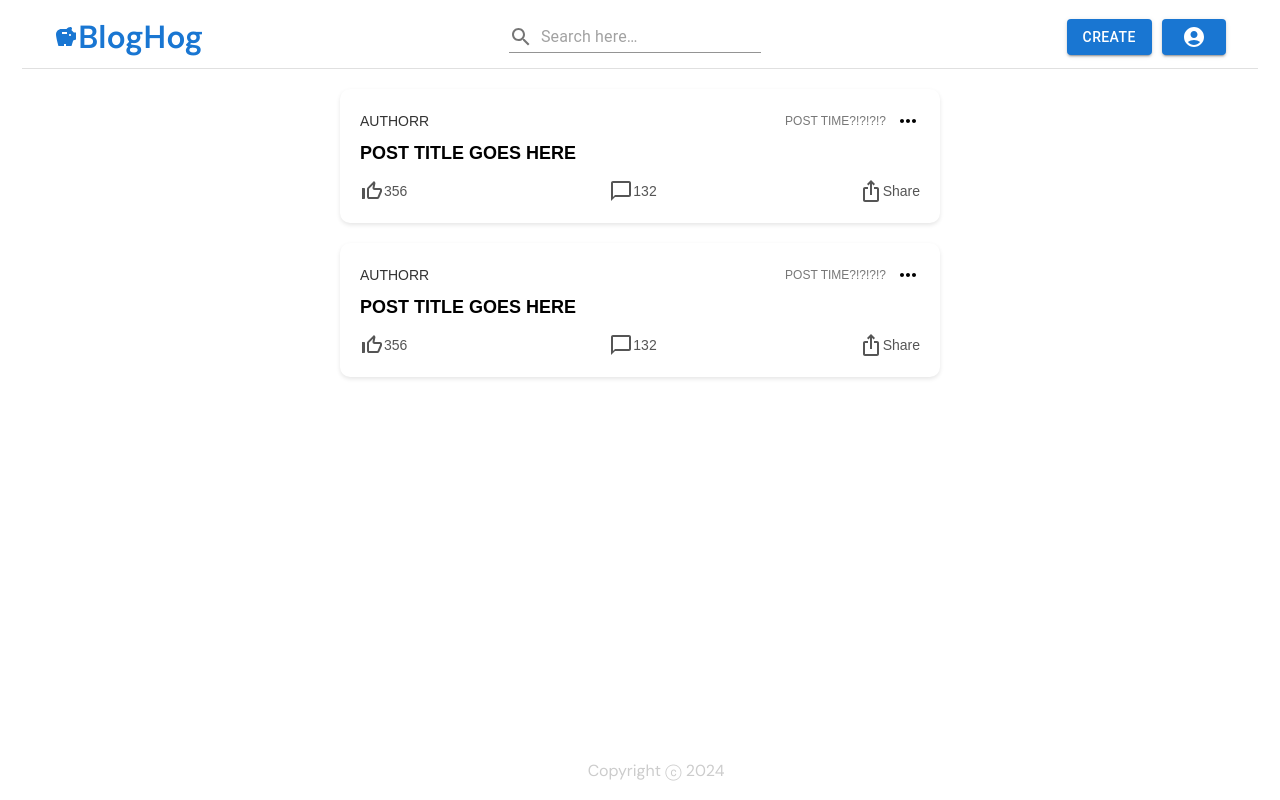
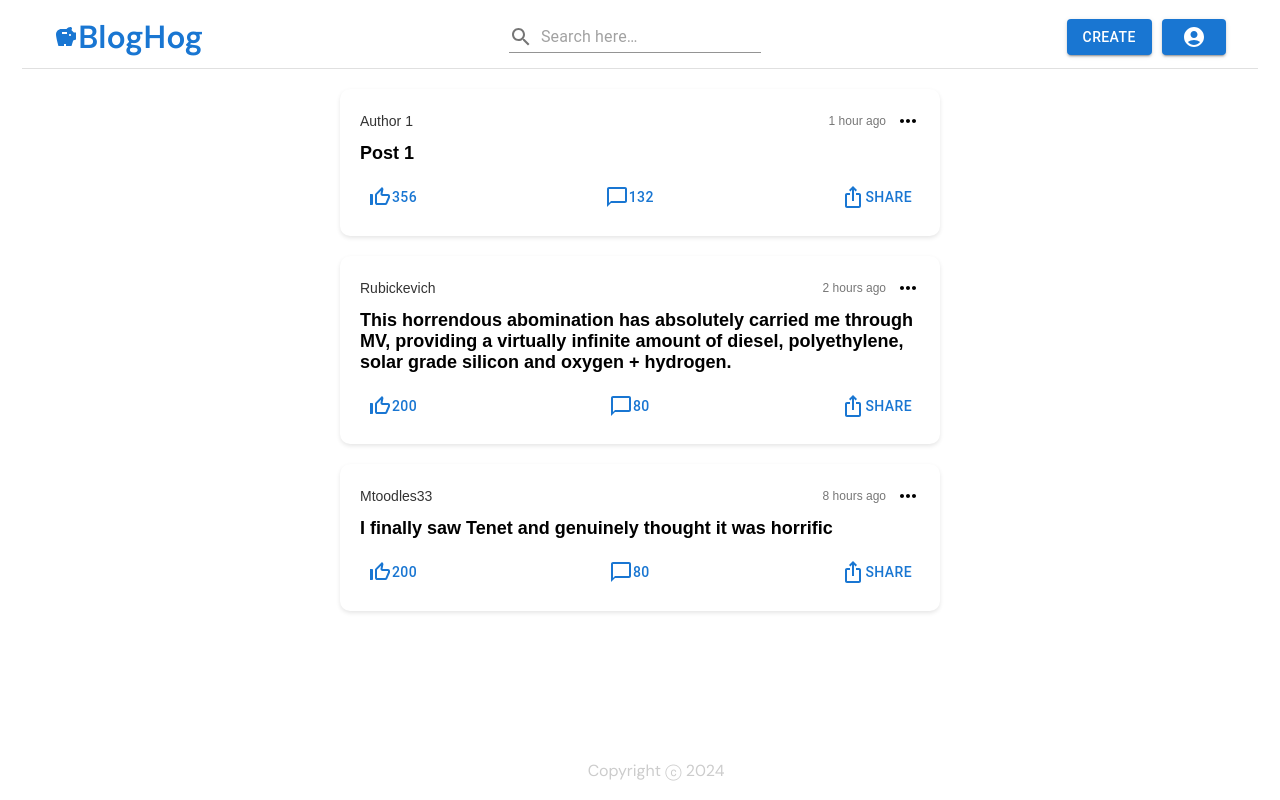
Before and after one commit to meg546/BlogHog, a React (Create React App) app: page / in a window 1280 px wide. Built offline with nearby package versions, Linux system fonts and the light colour scheme.

Commit message:
Added a detailed post screen

```diff
--- a/public/styles.css
+++ b/public/styles.css
@@ -100,7 +100,7 @@ footer p {
 
 /* //////////////////////////////////////////////// */
 /* Styling for the Navbar.jsx, the navbar */
-.header {
+.nav-header {
   border-bottom: 1px solid #e0e0e0;
   padding-bottom: 10px;
   width: 99%;
--- a/src/components/App.jsx
+++ b/src/components/App.jsx
@@ -4,18 +4,29 @@ import Navbar from './Navbar';
 import Footer from './Footer';
 import CreatePost from './CreatePost';
 import Register from './Register';
-import Home from './Home'; // Import the Home component
+import Home from './Home';
+import DetailedPost from './DetailedPost';
+import testImage from './this-horrendous-abomination-has-absolutely-carried-me-v0-m1xnw838tted1.webp'
 
 function App() {
-    function routeProfile(){
-        return("/Register");
+    // Example posts data; in a real application, this would come from an API
+    const posts = [
+        { id: 1, author: "Author 1", time: "1 hour ago", title: "Post 1", content: "Detailed content for post 1", reactions: 356, comments: 132 },
+        { id: 2, author: "Rubickevich", time: "2 hours ago", title: "This horrendous abomination has absolutely carried me through MV, providing a virtually infinite amount of diesel, polyethylene, solar grade silicon and oxygen + hydrogen.", content: testImage, reactions: 200, comments: 80 },
+        { id: 3, author: "Mtoodles33", time: "8 hours ago", title: "I finally saw Tenet and genuinely thought it was horrific", content: "I have seen all of Christopher Nolan’s movies from the past 15 years or so. For the most part I’ve loved them. My expectations for Tenet were a bit tempered as I knew it wasn’t his most critically acclaimed release but I was still excited. Also, I’m not really a movie snob. I enjoy a huge variety of films and can appreciate most of them for what they are. Which is why I was actually shocked at how much I disliked this movie. I tried SO hard to get into the story but I just couldn’t. I don’t consider myself one to struggle with comprehension in movies, but for 95% of the movie I was just trying to figure out what just happened and why, only to see it move on to another mind twisting sequence that I only half understood (at best).", reactions: 200, comments: 80 },
+    ];
+
+
+    function routeProfile() {
+        return "/Register";
     }
 
     return (
         <Router>
             <Navbar />
             <Routes>
-                <Route path="/" element={<Home />} /> {/* Home route displaying posts */}
+                <Route path="/" element={<Home posts={posts} />} /> {/* Home route displaying posts */}
+                <Route path="/posts/:postId" element={<DetailedPost posts={posts} />} /> {/* Detailed post view */}
                 <Route path="/CreatePost" element={<CreatePost />} /> {/* Route for CreatePost */}
                 <Route path={routeProfile()} element={<Register />} /> {/* Route for Register */}
             </Routes>
--- /dev/null
+++ b/src/components/DetailedPost.jsx
@@ -0,0 +1,47 @@
+import React from 'react';
+import MoreHorizIcon from '@mui/icons-material/MoreHoriz';
+import ThumbUpOffAltIcon from '@mui/icons-material/ThumbUpOffAlt';
+import ChatBubbleOutlineIcon from '@mui/icons-material/ChatBubbleOutline';
+import IosShareIcon from '@mui/icons-material/IosShare';
+import Button from '@mui/material/Button';
+import { useParams } from 'react-router-dom';
+
+function DetailedPost({ posts }) {
+    const { postId } = useParams();
+    const post = posts.find(p => p.id === parseInt(postId, 10));
+
+    if (!post) {
+        return <div>Post not found</div>;
+    }
+
+    const isImageUrl = (url) => {
+        return /\.(jpeg|jpg|gif|png|webp)$/.test(url);
+    };
+
+    return (
+        <div className="post">
+            <div className="post-header">
+                <p className="author">{post.author}</p>
+                <div className="post-time-container">
+                    <p className="post-time">{post.time}</p>
+                    <MoreHorizIcon />
+                </div>
+            </div>
+            <div className="post-content">
+                <h2>{post.title}</h2>
+                {isImageUrl(post.content) ? (
+                    <img src={post.content} alt={post.title} style={{ maxWidth: '100%', height: 'auto' }} />
+                ) : (
+                    <p>{post.content}</p>
+                )}
+            </div>
+            <div className="post-footer">
+                <Button className="reaction"> <ThumbUpOffAltIcon /> {post.reactions}</Button>
+                <Button className="reaction"> <ChatBubbleOutlineIcon /> {post.comments}</Button>
+                <Button className="reaction"> <IosShareIcon /> Share</Button>
+            </div>
+        </div>
+    );
+}
+
+export default DetailedPost;
--- a/src/components/Home.jsx
+++ b/src/components/Home.jsx
@@ -1,12 +1,21 @@
 import React from 'react';
+import { Link } from 'react-router-dom';
 import Post from './Post';
 
-function Home() {
-
+function Home({ posts }) {
     return (
         <div className="home">
-            <Post/>
-            <Post/>
+            {posts.map(post => (
+                <Link to={`/posts/${post.id}`} key={post.id} style={{ textDecoration: 'none', color: 'inherit' }}>
+                    <Post
+                        author={post.author}
+                        time={post.time}
+                        title={post.title}
+                        reactions={post.reactions}
+                        comments={post.comments}
+                    />
+                </Link>
+            ))}
         </div>
     );
 }
--- a/src/components/Navbar.jsx
+++ b/src/components/Navbar.jsx
@@ -10,10 +10,10 @@ function Navbar() {
     const theme = useTheme();
 
     return (
-        <header style={headerStyle}>
-            <div style={navContainerStyle}>
-                <h1 style={brandStyle}>
-                    <Link to="/" style={{ ...logoLinkStyle, color: theme.palette.primary.main }}>
+        <header className="nav-header">
+            <div className="nav-container">
+                <h1 className="brand">
+                    <Link to="/" className="logo-link" style={{ color: theme.palette.primary.main }}>
                         <SavingsIcon color='primary' />
                         BlogHog
                     </Link>
@@ -26,13 +26,13 @@ function Navbar() {
                         </InputAdornment>
                     }
                 />
-                <div style={buttonContainerStyle}>
+                <div className="button-container">
                     <Button
                         variant="contained"
                         color="primary"
                         component={Link}
                         to="/CreatePost"
-                        style={buttonStyle}
+                        className="button"
                     >
                         Create
                     </Button>
@@ -41,49 +41,14 @@ function Navbar() {
                         color="primary"
                         component={Link}
                         to="/Profile"
-                        style={buttonStyle}
+                        className="button"
                     >
                         <AccountCircleIcon/>
                     </Button>
-
                 </div>
             </div>
         </header>
     );
 }
 
-const headerStyle = {
-    borderBottom: '1px solid #e0e0e0',
-    paddingBottom: '10px',
-    width: '99%',
-    margin: '0 auto',
-};
-
-const navContainerStyle = {
-    display: 'flex',
-    justifyContent: 'space-between',
-    alignItems: 'center',
-};
-
-const brandStyle = {
-    display: 'flex',
-    alignItems: 'center',
-};
-
-const buttonContainerStyle = {
-    display: 'flex',
-    alignItems: 'center',
-    gap: '10px',
-};
-
-const buttonStyle = {
-    width: 'auto'
-};
-
-const logoLinkStyle = {
-    textDecoration: 'none',
-    display: 'flex',
-    alignItems: 'center',
-};
-
 export default Navbar;
--- a/src/components/Post.jsx
+++ b/src/components/Post.jsx
@@ -3,25 +3,26 @@ import MoreHorizIcon from '@mui/icons-material/MoreHoriz';
 import ThumbUpOffAltIcon from '@mui/icons-material/ThumbUpOffAlt';
 import ChatBubbleOutlineIcon from '@mui/icons-material/ChatBubbleOutline';
 import IosShareIcon from '@mui/icons-material/IosShare';
+import Button from '@mui/material/Button';
 
-function Post() {
+function Post({ author, time, title, reactions, comments }) {
     return (
         <div className="post">
             <div className="post-header">
-                <p className="author">AUTHORR</p>
+                <p className="author">{author}</p>
                 <div className="post-time-container">
-                    <p className="post-time">POST TIME?!?!?!?</p>
+                    <p className="post-time">{time}</p>
                     <MoreHorizIcon />
                 </div>
             </div>
             <div className="post-content">
-                <h2>POST TITLE GOES HERE</h2>
-                {/* Add image here if the post has an image */}
+                <h2>{title}</h2>
+                {/* Add image or additional content here if available */}
             </div>
             <div className="post-footer">
-                <div className="reaction"> <ThumbUpOffAltIcon/> 356</div>
-                <div className="reaction"> <ChatBubbleOutlineIcon/> 132</div>
-                <div className="reaction"> <IosShareIcon/> Share</div>
+                <Button className="reaction"> <ThumbUpOffAltIcon /> {reactions}</Button>
+                <Button className="reaction"> <ChatBubbleOutlineIcon /> {comments}</Button>
+                <Button className="reaction"> <IosShareIcon /> Share</Button>
             </div>
         </div>
     );
```
Also changed, not shown: src/components/Profile.jsx (+12 -0 lines), src/components/MainPost.jsx (deleted), src/components/this-horrendous-abomination-has-absolutely-carried-me-v0-m1xnw838tted1.webp (added).
